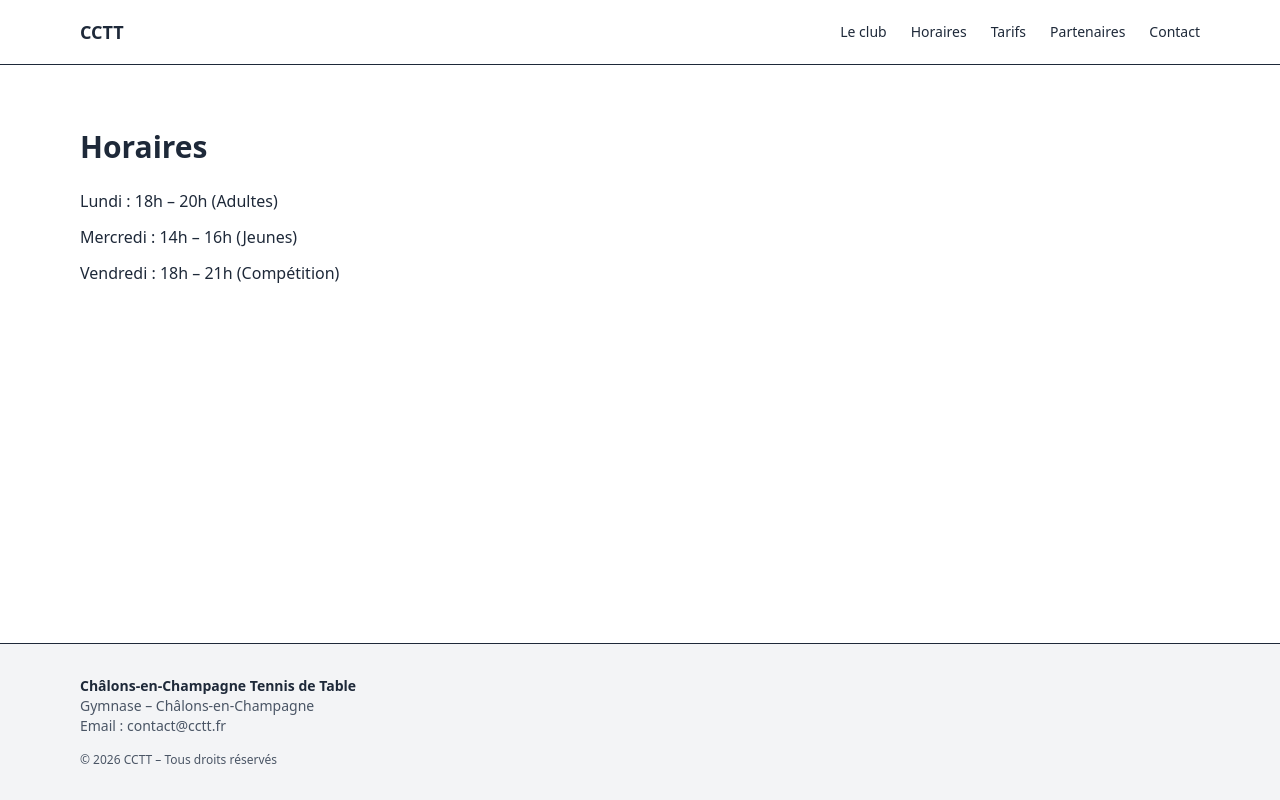
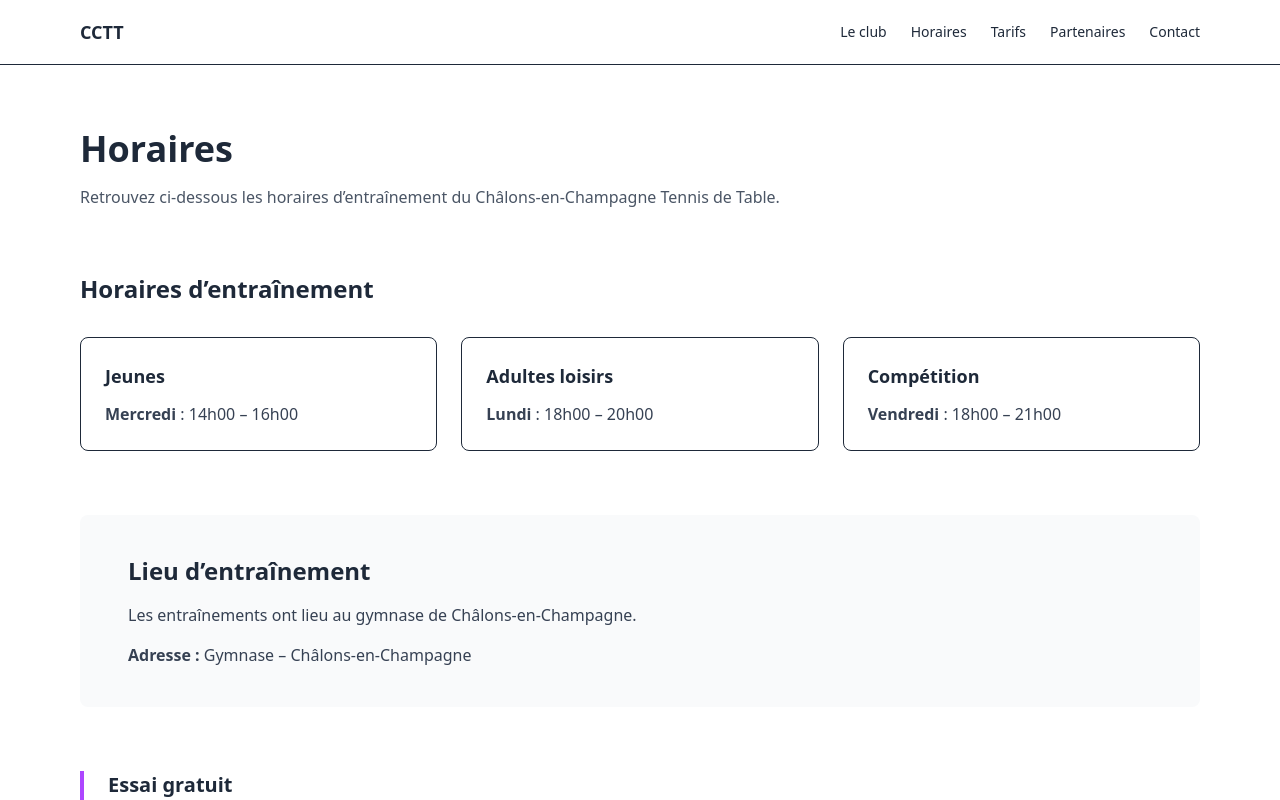
Before and after one commit to jesared/club-cctt, a Next.js app: page /horaires in a window 1280 px wide. Shown: the top 800 px of the page. Built offline with nearby package versions, Linux system fonts and the light colour scheme.

Commit message:
Refonte de la page des horaires : ajout de sections pour les jeunes, adultes loisirs et compétition, ainsi que des informations sur le lieu d'entraînement et un essai gratuit.

```diff
--- a/app/horaires/page.tsx
+++ b/app/horaires/page.tsx
@@ -1,13 +1,81 @@
 export default function HorairesPage() {
   return (
-    <div className="max-w-6xl mx-auto px-4 py-16">
-      <h1 className="text-3xl font-bold mb-6">Horaires</h1>
+    <div className="max-w-6xl mx-auto px-4 py-16 space-y-16">
+      {/* TITRE PAGE */}
+      <header>
+        <h1 className="text-4xl font-bold mb-4">Horaires</h1>
+        <p className="text-gray-600 max-w-3xl">
+          Retrouvez ci-dessous les horaires d’entraînement du
+          Châlons-en-Champagne Tennis de Table.
+        </p>
+      </header>
 
-      <ul className="space-y-3">
-        <li>Lundi : 18h – 20h (Adultes)</li>
-        <li>Mercredi : 14h – 16h (Jeunes)</li>
-        <li>Vendredi : 18h – 21h (Compétition)</li>
-      </ul>
+      {/* ENTRAÎNEMENTS */}
+      <section>
+        <h2 className="text-2xl font-semibold mb-8">Horaires d’entraînement</h2>
+
+        <div className="grid grid-cols-1 md:grid-cols-3 gap-6">
+          {/* JEUNES */}
+          <div className="border rounded-lg p-6 bg-white">
+            <h3 className="text-lg font-semibold mb-3">Jeunes</h3>
+            <ul className="space-y-2 text-gray-700">
+              <li>
+                <strong>Mercredi</strong> : 14h00 – 16h00
+              </li>
+            </ul>
+          </div>
+
+          {/* ADULTES LOISIRS */}
+          <div className="border rounded-lg p-6 bg-white">
+            <h3 className="text-lg font-semibold mb-3">Adultes loisirs</h3>
+            <ul className="space-y-2 text-gray-700">
+              <li>
+                <strong>Lundi</strong> : 18h00 – 20h00
+              </li>
+            </ul>
+          </div>
+
+          {/* COMPÉTITION */}
+          <div className="border rounded-lg p-6 bg-white">
+            <h3 className="text-lg font-semibold mb-3">Compétition</h3>
+            <ul className="space-y-2 text-gray-700">
+              <li>
+                <strong>Vendredi</strong> : 18h00 – 21h00
+              </li>
+            </ul>
+          </div>
+        </div>
+      </section>
+
+      {/* LIEU */}
+      <section className="bg-gray-50 rounded-lg">
+        <div className="px-6 py-10 md:px-12">
+          <h2 className="text-2xl font-semibold mb-4">Lieu d’entraînement</h2>
+
+          <p className="text-gray-700 mb-4">
+            Les entraînements ont lieu au gymnase de Châlons-en-Champagne.
+          </p>
+
+          <p className="text-gray-700">
+            <strong>Adresse :</strong> Gymnase – Châlons-en-Champagne
+          </p>
+
+          {/* Plus tard : Google Maps */}
+          {/* <div className="mt-6 h-64 bg-gray-200 rounded-lg" /> */}
+        </div>
+      </section>
+
+      {/* ESSAI */}
+      <section>
+        <div className="border-l-4 border-purple-500 pl-6">
+          <h2 className="text-xl font-semibold mb-2">Essai gratuit</h2>
+          <p className="text-gray-700 max-w-3xl">
+            Les nouveaux joueurs peuvent venir essayer gratuitement avant toute
+            inscription. N’hésitez pas à nous contacter pour plus
+            d’informations.
+          </p>
+        </div>
+      </section>
     </div>
   );
 }
```
